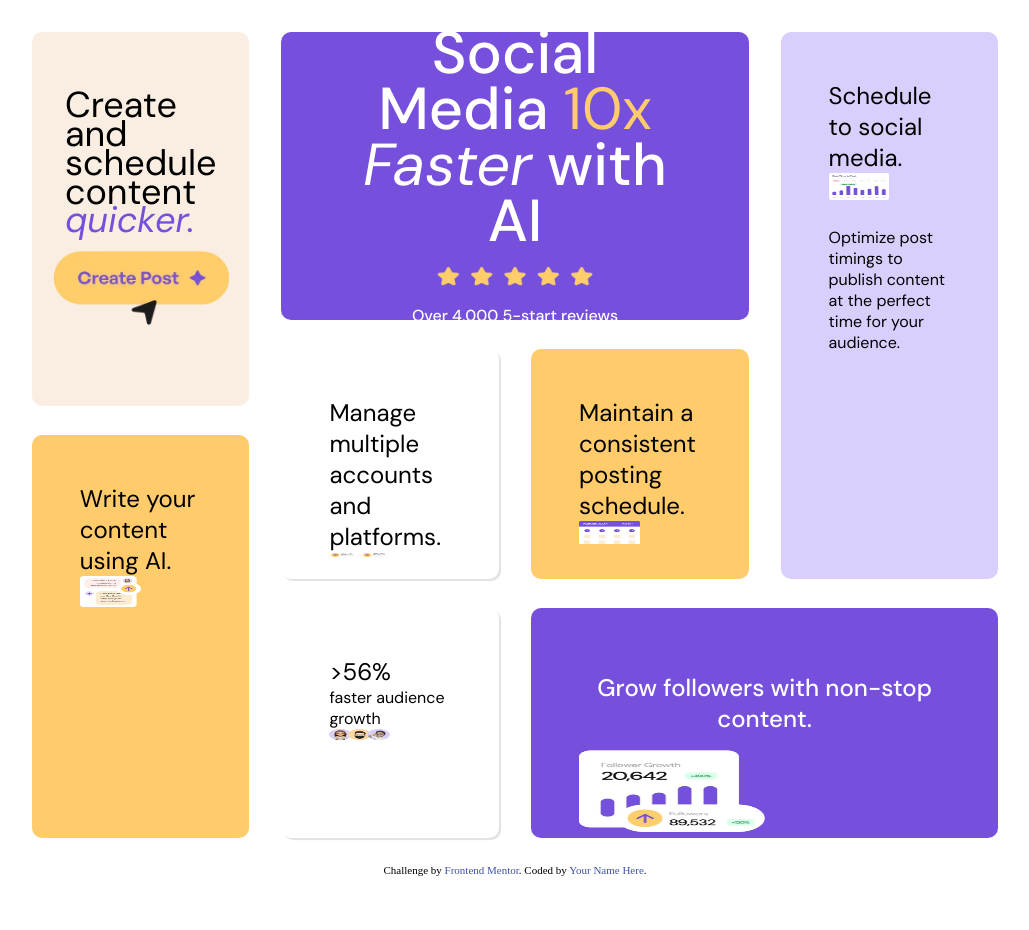
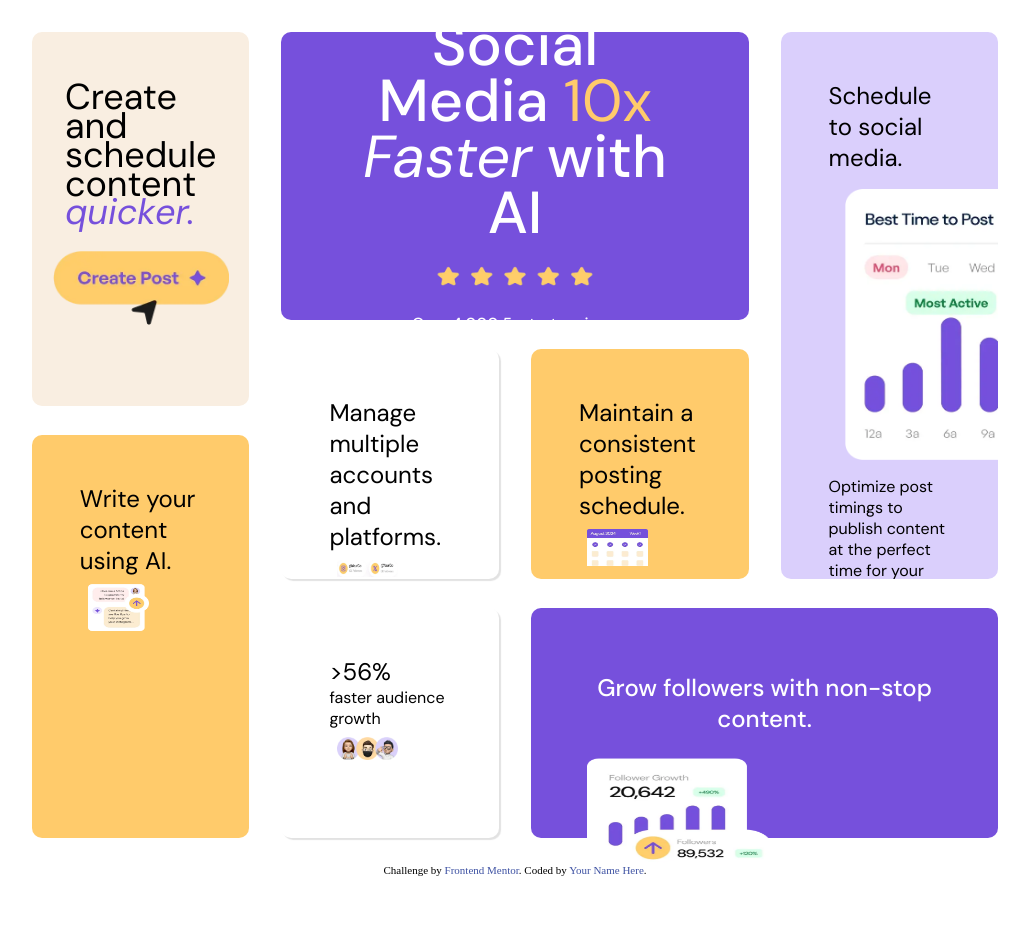
Before and after one commit to Sarah627/Bento-Grid, a plain HTML site: page index.html in a window 1280 px wide. Shown: the whole page, without its empty margins (125-1154 px from the left). Drawn offline with Linux system fonts and the light colour scheme.

Commit message:
styled the scheduling section

```diff
--- a/style.css
+++ b/style.css
@@ -173,6 +173,23 @@ main {
 .scheduling {
   grid-column: 4/5;
   grid-row: 1/20;
+  overflow: hidden;
+}
+
+.scheduling div,
+img {
+  display: block;
+  margin: 0.5rem;
+  height: 60%;
+}
+
+.scheduling img {
+  width: 20.5em;
+  height: 100%;
+}
+
+.scheduling p {
+  margin-top: 1rem;
 }
 
 .management,
```
